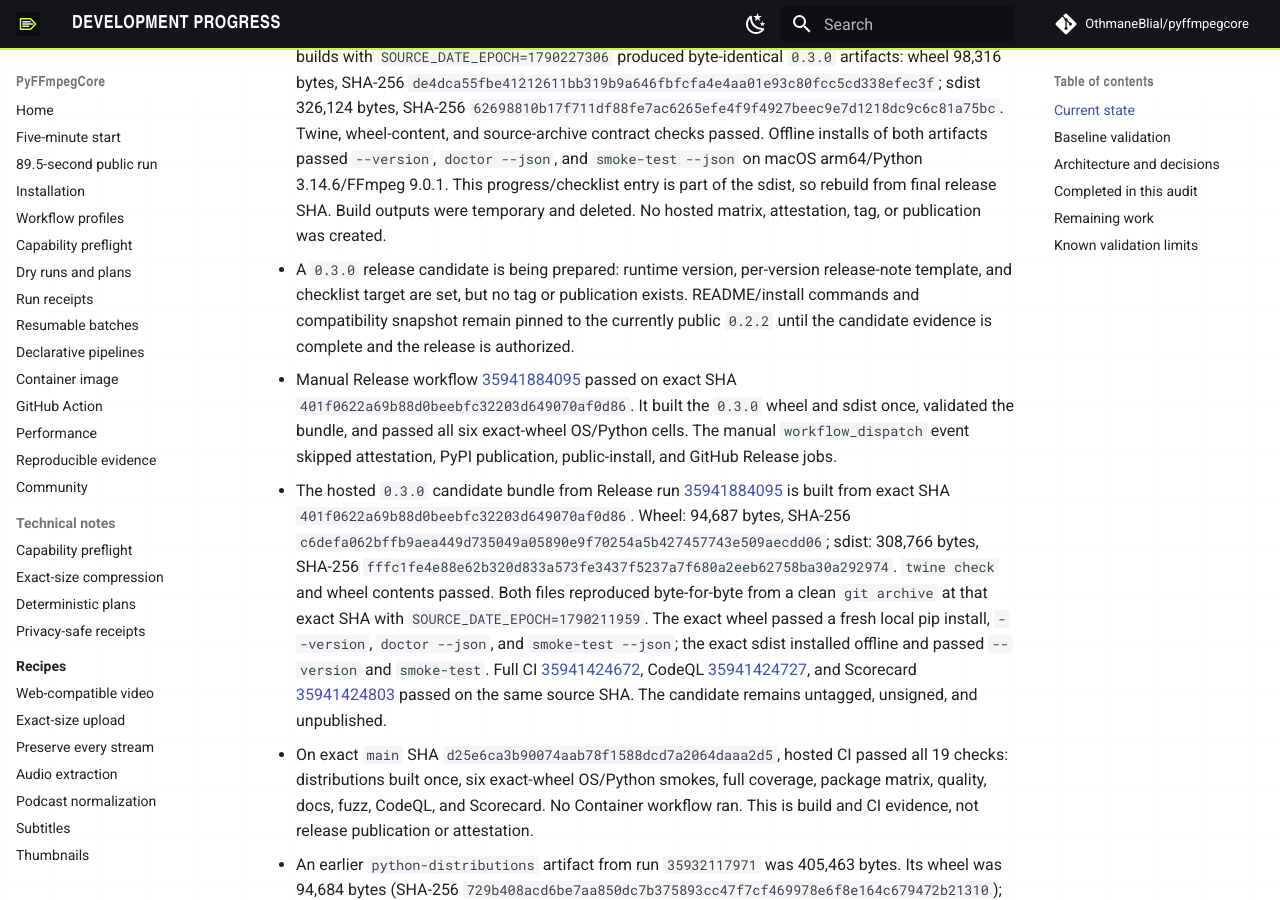
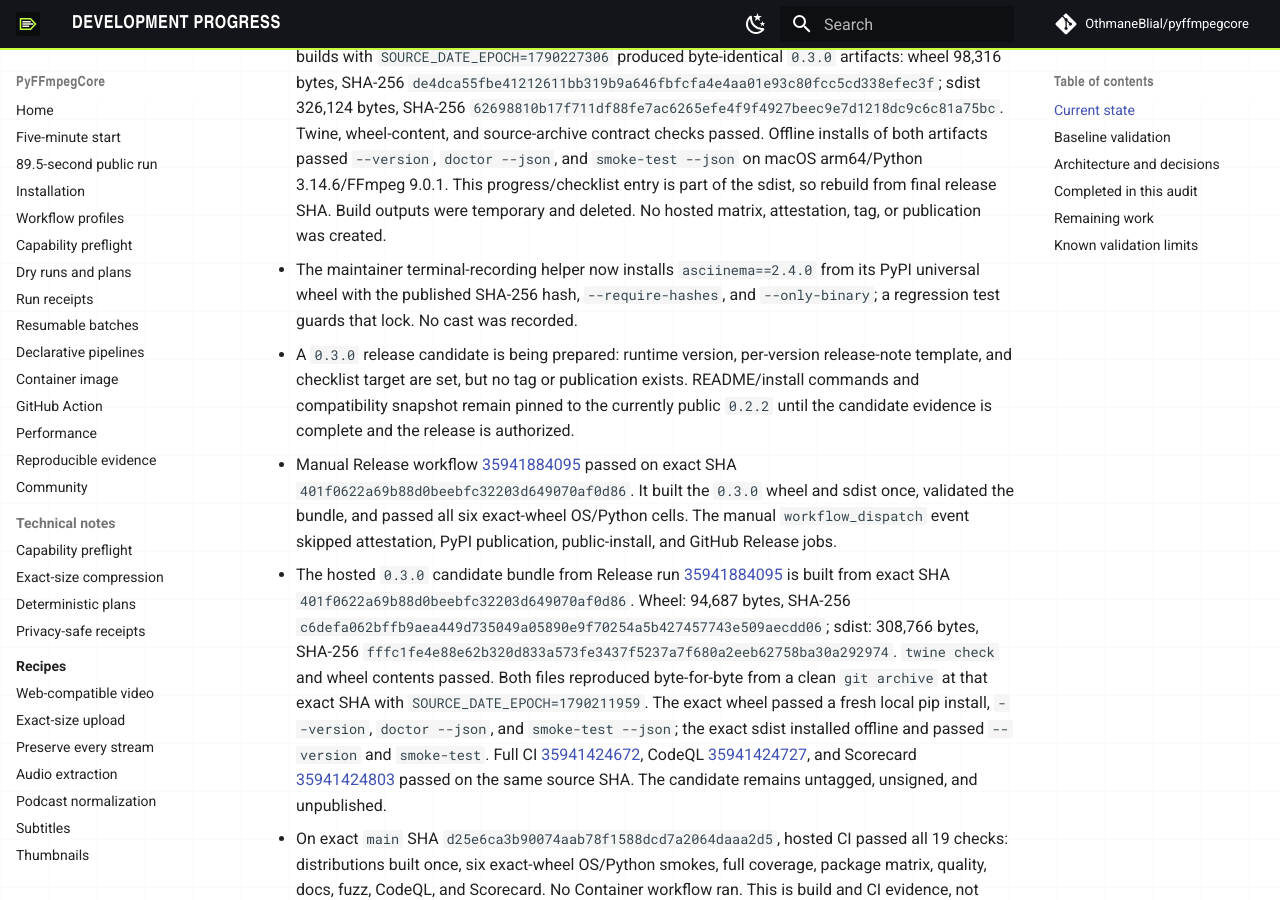
Before and after one commit to OthmaneBlial/pyffmpegcore, an MkDocs documentation site: the page built from docs/PROGRESS.md, in a window 1280 px wide and 900 px high, scrolled down 2091 px. Built offline with MkDocs 1.6.1 and Material for MkDocs 9.7.7, drawn with Linux system fonts in a browser that asks for light colours; comment, search, counter and statistics services are not loaded.

Commit message:
build(deps): hash-lock terminal recorder

```diff
--- a/docs/PROGRESS.md
+++ b/docs/PROGRESS.md
@@ -16,6 +16,7 @@ Updated: 2026-09-24
 - Two local `0.3.0` builds from a clean archive of exact source SHA `ba981e9d3c7d451baabd3e2662b94e5a303fc979` were byte-identical with `SOURCE_DATE_EPOCH=1790225853`: wheel 98,262 bytes, SHA-256 `45633903733ac04cccb96d33eca65e9d33cbd3c249cf39d723d160b79d984e22`; sdist 323,909 bytes, SHA-256 `75041d8efafc264bce97b0f8a74e498c621e3891b7167e28d483b108f6c11ddc`. `twine check`, wheel contents, and sdist contents passed. The exact wheel installed offline into a clean venv; the exact sdist installed offline into an isolated target with the local build backend. Both passed `--version`, `doctor --json`, and `smoke-test --json` on macOS arm64/Python 3.14.6/FFmpeg 9.0.1. This is local evidence only; no hosted OS matrix, attestation, tag, or publication was created.
 - The pipeline event-log secret fix on exact code SHA `4a66b28f87c6b2f88f379c1eeadb010540e19663` removes event details from CLI JSONL logs whenever declared secrets are active. The full CLI file-output suite (11 tests) and two pipeline secret-masking tests passed. Ruff, formatting, mypy, generated-doc checks, and Markdown link checks passed. CodeQL [35959218230](https://github.com/OthmaneBlial/pyffmpegcore/actions/runs/35959218230) and Scorecard [35959218183](https://github.com/OthmaneBlial/pyffmpegcore/actions/runs/35959218183) passed on this SHA. The paginated live inventory on exact `main` SHA `9f2ffff11b0c56dbe2376cc11606dcaf8ce60f0b` returned 484 open Code Scanning alerts: 483 Trivy results on historical commit `25adc431` (97 HIGH, 199 MEDIUM, 164 LOW, 23 without severity), plus one LOW Scorecard alert; no CodeQL, Dependabot, or secret-scanning alerts. CodeQL alerts #991 and #992 are fixed, not dismissed. No open PRs. Full CI, Benchmarks, and Container did not run; no tag or publication was created.
 - On exact pre-update `main` SHA `9f2ffff11b0c56dbe2376cc11606dcaf8ce60f0b`, two clean-archive builds with `SOURCE_DATE_EPOCH=1790227306` produced byte-identical `0.3.0` artifacts: wheel 98,316 bytes, SHA-256 `de4dca55fbe41212611bb319b9a646fbfcfa4e4aa01e93c80fcc5cd338efec3f`; sdist 326,124 bytes, SHA-256 `62698810b17f711df88fe7ac6265efe4f9f4927beec9e7d1218dc9c6c81a75bc`. Twine, wheel-content, and source-archive contract checks passed. Offline installs of both artifacts passed `--version`, `doctor --json`, and `smoke-test --json` on macOS arm64/Python 3.14.6/FFmpeg 9.0.1. This progress/checklist entry is part of the sdist, so rebuild from final release SHA. Build outputs were temporary and deleted. No hosted matrix, attestation, tag, or publication was created.
+- The maintainer terminal-recording helper now installs `asciinema==2.4.0` from its PyPI universal wheel with the published SHA-256 hash, `--require-hashes`, and `--only-binary`; a regression test guards that lock. No cast was recorded.
 - A `0.3.0` release candidate is being prepared: runtime version, per-version release-note template, and checklist target are set, but no tag or publication exists. README/install commands and compatibility snapshot remain pinned to the currently public `0.2.2` until the candidate evidence is complete and the release is authorized.
 - Manual Release workflow [35941884095](https://github.com/OthmaneBlial/pyffmpegcore/actions/runs/35941884095) passed on exact SHA `401f0622a69b88d0beebfc32203d649070af0d86`. It built the `0.3.0` wheel and sdist once, validated the bundle, and passed all six exact-wheel OS/Python cells. The manual `workflow_dispatch` event skipped attestation, PyPI publication, public-install, and GitHub Release jobs.
 - The hosted `0.3.0` candidate bundle from Release run [35941884095](https://github.com/OthmaneBlial/pyffmpegcore/actions/runs/35941884095) is built from exact SHA `401f0622a69b88d0beebfc32203d649070af0d86`. Wheel: 94,687 bytes, SHA-256 `c6defa062bffb9aea449d735049a05890e9f70254a5b427457743e509aecdd06`; sdist: 308,766 bytes, SHA-256 `fffc1fe4e88e62b320d833a573fe3437f5237a7f680a2eeb62758ba30a292974`. `twine check` and wheel contents passed. Both files reproduced byte-for-byte from a clean `git archive` at that exact SHA with `SOURCE_DATE_EPOCH=1790211959`. The exact wheel passed a fresh local pip install, `--version`, `doctor --json`, and `smoke-test --json`; the exact sdist installed offline and passed `--version` and `smoke-test`. Full CI [35941424672](https://github.com/OthmaneBlial/pyffmpegcore/actions/runs/35941424672), CodeQL [35941424727](https://github.com/OthmaneBlial/pyffmpegcore/actions/runs/35941424727), and Scorecard [35941424803](https://github.com/OthmaneBlial/pyffmpegcore/actions/runs/35941424803) passed on the same source SHA. The candidate remains untagged, unsigned, and unpublished.
```
Also changed, not shown: ROADMAP.md (+4 -0 lines), .github/requirements/README.md, 2 other files.
